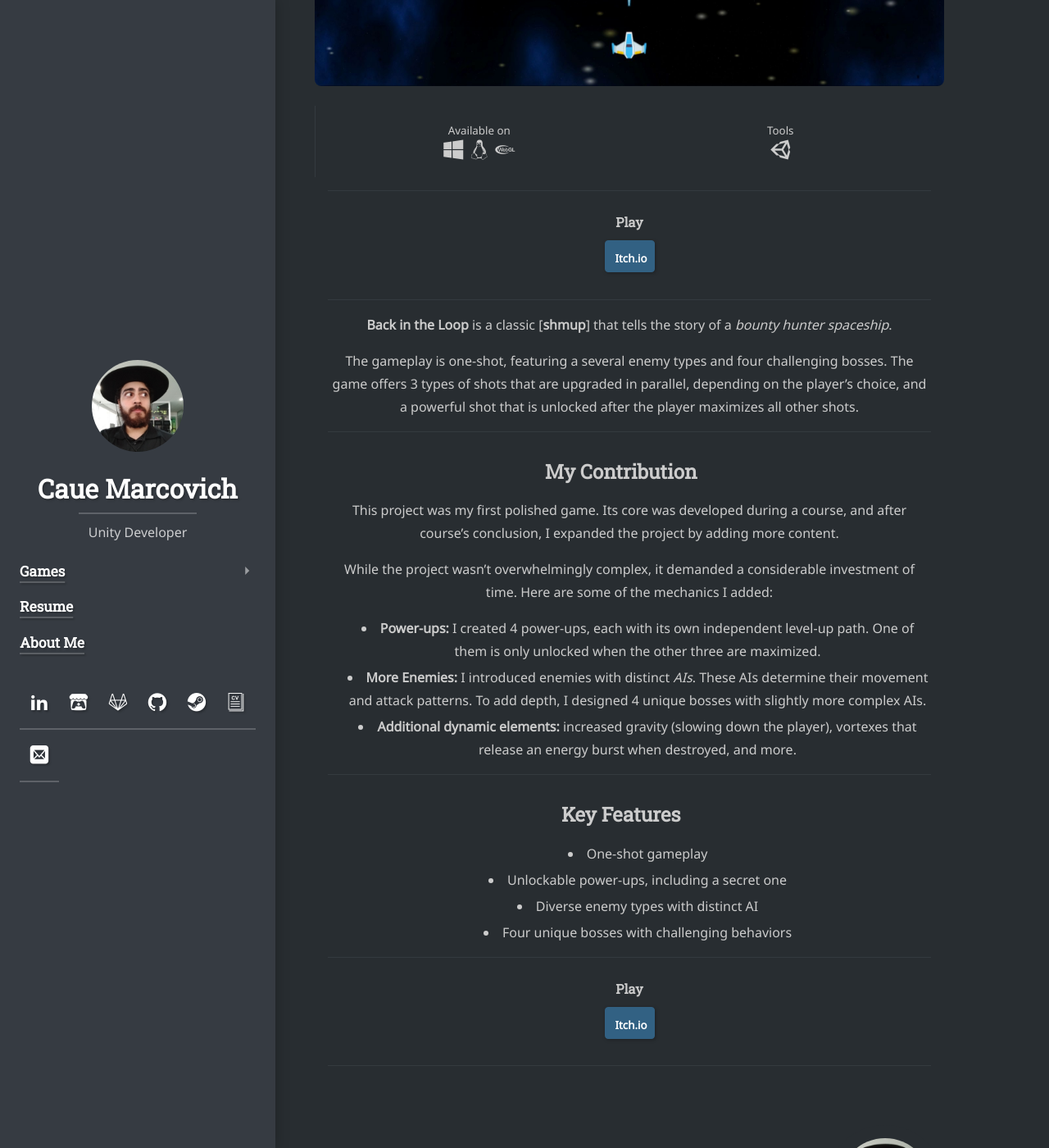
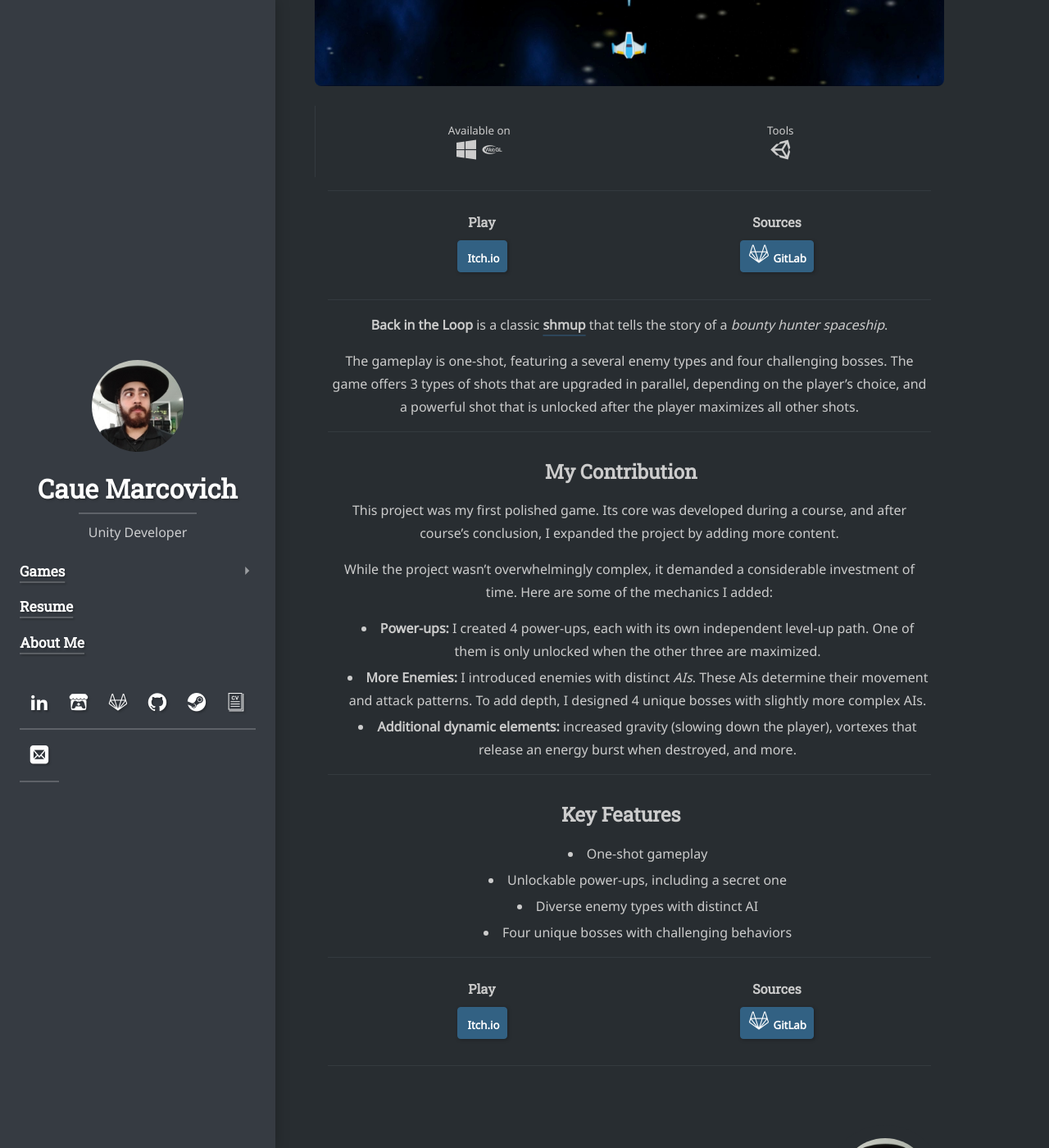
Before and after one commit to cauemarcovich/cauemarcovich.github.io, a Jekyll site: the page built from _games/personal/back-in-the-loop.md, in a window 1280 px wide and 1400 px high, scrolled down 513 px. Shown: the whole window at 82% size. Built offline with Jekyll 4.4.1, drawn with Linux system fonts in a browser that asks for light colours; cached includes are drawn as plain includes; nearby versions of some CDN libraries; some web fonts are replaced; library files that are not in the unit come from our copies; some of the changed lines change nothing that is shown.

Commit message:
Adding source, removing linux and fixing the shmup word in the backintheloop page

```diff
--- a/_games/personal/back-in-the-loop.md
+++ b/_games/personal/back-in-the-loop.md
@@ -13,14 +13,16 @@ image:
 #video:       https://www.youtube.com/embed/6wa_dlmTFpY?si=p7HWAy-ij2_aQ1hI
 order: 4
 tools:       unity
-platforms:   windows,linux,webgl
+platforms:   windows,webgl
 stores:
   itchio:    https://tallonic.itch.io/back-in-the-loop
+sources:
+  gitlab:    https://gitlab.com/tallonic_personal/back-in-the-loop
 featured:    false
 ---
 <!-- This is commented out. -->
 
-**Back in the Loop** is a classic [**shmup**] that tells the story of a *bounty hunter spaceship*.
+**Back in the Loop** is a classic **[shmup]** that tells the story of a *bounty hunter spaceship*.
 
 The gameplay is one-shot, featuring a several enemy types and four challenging bosses.
 The game offers 3 types of shots that are upgraded in parallel, depending on the player's choice, and a powerful shot that is unlocked after the player maximizes all other shots.
```
